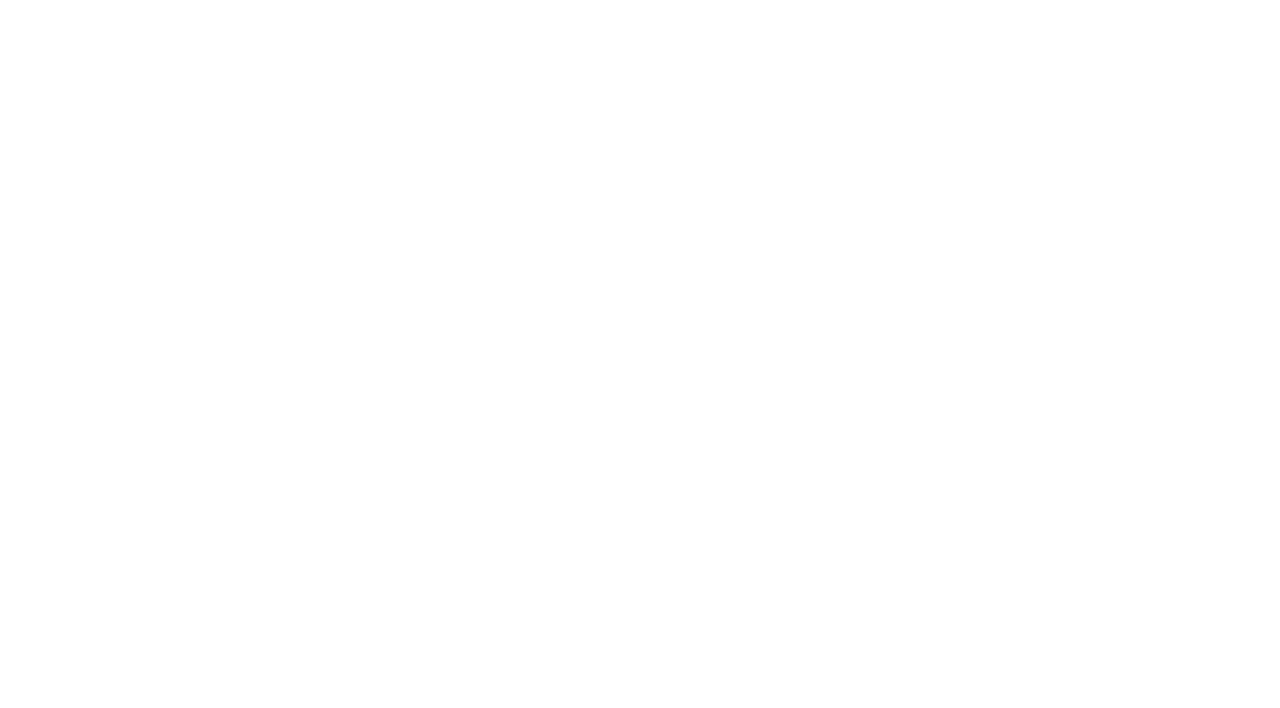
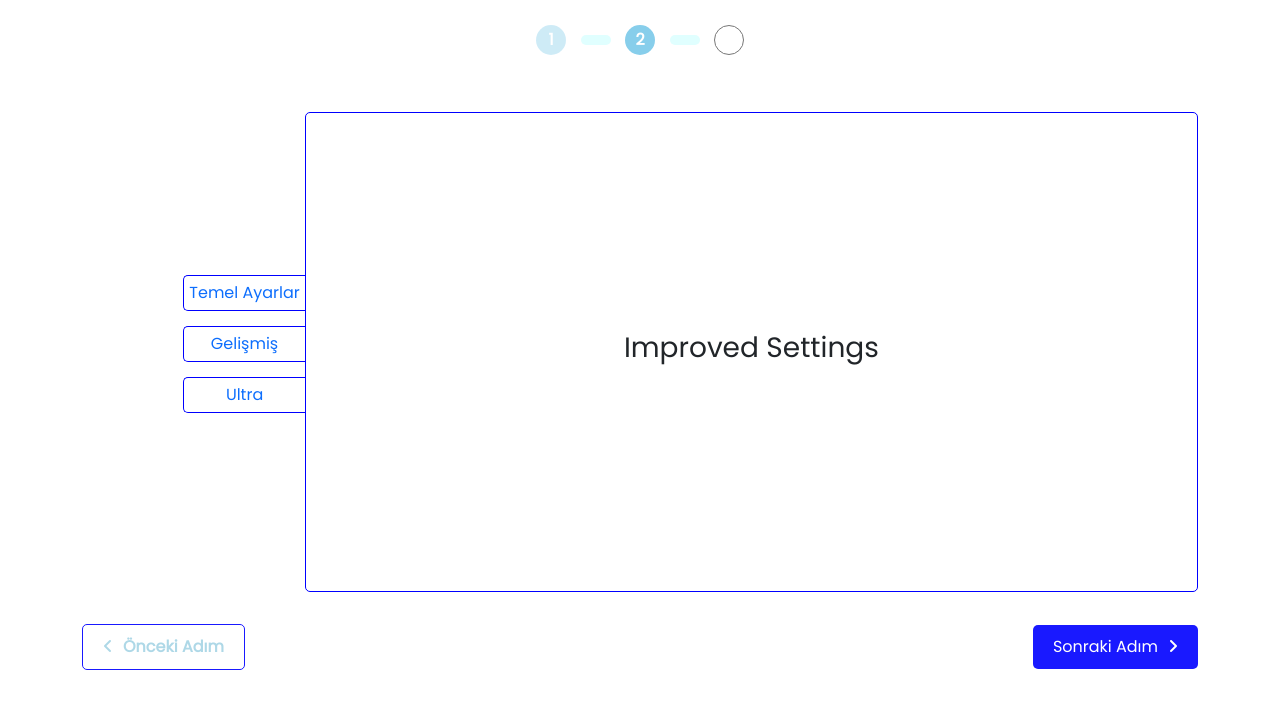
Before and after one commit to berkerkls/vue-practice, a Vue app: page /improved in a window 1280 px wide. Before the commit this address had no page. Shown: the top 708 px of the page. Built offline with nearby package versions, Linux system fonts and the light colour scheme.

Commit message:
improved and ultra settings added

```diff
--- a/package.json
+++ b/package.json
@@ -15,7 +15,8 @@
     "bootstrap-select": "^1.13.18",
     "core-js": "^3.8.3",
     "vue": "^3.2.13",
-    "vue-router": "^4.0.13"
+    "vue-router": "^4.0.13",
+    "vuelidate": "^0.7.7"
   },
   "devDependencies": {
     "@vue/cli-plugin-babel": "~5.0.0",
--- a/src/components/UserSettings.vue
+++ b/src/components/UserSettings.vue
@@ -3,9 +3,9 @@
         <div class="sidebar">
             <div class="nav-link">
                 <ul>
-                    <li><a href="#">Temel Ayarlar</a></li>
-                    <li><a href="#">Gelişmiş</a></li>
-                    <li><a href="#">Ultra</a></li>
+                    <li><router-link to="/firststep">Temel Ayarlar</router-link></li>
+                    <li><router-link to="/improved">Gelişmiş</router-link></li>
+                    <li><router-link to="/ultra">Ultra</router-link></li>
                 </ul>
             </div>
         </div>
@@ -75,7 +75,7 @@ export default {
         border-bottom-left-radius: 5px;
         background-color: #fff;
         padding: 5px;
-        border-right: none;
+        border-right: hidden;
 
     }
 
@@ -212,8 +212,16 @@ export default {
     }
 
     @media only screen and (max-width: 600px) {
-  .sidebar {
-   display: none;
+  .sidebar .nav-link ul {
+   display: flex;
+   justify-content: space-between;
+   align-items: center;
+  }
+  .sidebar .nav-link ul li  {
+    margin-right: 10px;
+    width: 150px;
+    height: 40px;
+    border: 1px solid #f5f5f5;
   }
 
   .img-circle {
--- a/src/router/index.js
+++ b/src/router/index.js
@@ -2,12 +2,24 @@ import {createRouter, createWebHistory} from "vue-router"
 import Home from "../views/Home"
 import FirstStep from "../views/FirstStep"
 import FinalPage from "../views/FinalPage"
+import UltraPage from "../views/UltraPage"
+import ImprovedPage from "../views/ImprovedPage"
 
 const routes = [
     {
         path: "/",
         name: "Home",
         component: Home
+    },
+    {
+        path: "/ultra",
+        name: "Ultra",
+        component: UltraPage
+    },
+    {
+        path: "/improved",
+        name: "Improved",
+        component: ImprovedPage
     },
     {
         path: "/firststep",
--- a/src/views/FinalPage.vue
+++ b/src/views/FinalPage.vue
@@ -18,8 +18,8 @@
                 <p>Lorem ipsum, dizgi ve baskı endüstrisinde kullanılan mıgır metinlerdir.</p>
             </div>
             <div class="button">
-                <router-link to="/">
-                    <button class="btn-final">Ana Ekrana Git<i class="fa-solid fa-angle-right"></i></button>
+                <router-link to="/" class="btn-final">
+                    Ana Ekrana Git<i class="fa-solid fa-angle-right"></i>
                 </router-link>
                 <span>6 sn. sonra yönlendirileceksiniz.</span>
             </div>
@@ -101,8 +101,9 @@
    padding: 15px;
    border-radius: 5px;
    color: #fff;
-   background-color: cornflowerblue;
-   border: 1px solid cornflowerblue;
+   background-color: #1919ff;
+   border: 1px solid #1919ff;
+   text-decoration: none;
 }
 
 .button .btn-final:hover {
@@ -112,6 +113,7 @@
 .button .btn-final i {
     margin-left: 10px;
 }
+
 
 .button span {
     color: #c6dee6;
--- /dev/null
+++ b/src/views/ImprovedPage.vue
@@ -0,0 +1,150 @@
+<template>
+    <header>
+        <div class="container-header">
+            <div class="circle passed">1</div>
+            <span></span>
+            <div class="circle selected">2</div>
+            <span></span>
+            <div class="circle"></div>
+        </div>
+    </header>
+    <div class="container">
+        <div class="sidebar">
+            <div class="nav-link">
+                <ul>
+                    <li><router-link to="/firststep">Temel Ayarlar</router-link></li>
+                    <li><router-link to="/improved">Gelişmiş</router-link></li>
+                    <li><router-link to="/ultra">Ultra</router-link></li>
+                </ul>
+            </div>
+        </div>
+
+        <div class="settings">
+            <h3>Improved Settings</h3>
+        </div>
+    </div>
+    <Buttons />
+</template>
+
+<script>
+    import Buttons from "../components/Buttons.vue"
+    export default {
+        name:"ImprovedPage",
+        components:{
+            Buttons
+        }
+    }
+</script>
+
+
+<style scoped>
+.container {
+        display: flex;
+        flex: 1;
+        margin-top: 2rem;
+    }
+
+    .sidebar {
+        flex: 1;
+        display: flex;
+        justify-content: flex-end;
+        align-items: center;
+        background-color: inherit;
+    }
+
+    .sidebar .nav-link ul {
+        list-style: none;
+        text-align: center;
+    }
+
+    .sidebar .nav-link ul li {
+        margin-bottom: 15px;
+        border: 1px solid blue;
+        border-top-left-radius: 5px;
+        border-bottom-left-radius: 5px;
+        background-color: #fff;
+        padding: 5px;
+        border-right: none;
+
+    }
+
+    .sidebar .nav-link ul li a {
+        text-decoration: none;
+    }
+
+    .settings {
+        flex: 4;
+        display: flex;
+        flex-direction: column;
+        justify-content: center;
+        align-items: center;
+        height: 60vh;
+        background-color: #fff;
+        border: 1px solid blue;
+        border-radius: 5px;
+        overflow: hidden;
+    }
+    header {
+        display: flex;
+        justify-content: center;
+        align-items: center;
+        background-color: #fff;
+        color: #fff;
+        height: 80px;
+    }
+
+.circle.selected {
+        display: flex;
+        justify-content: center;
+        align-items: center;
+        width: 30px;
+        height: 30px;
+        background-color: skyblue;
+        border-radius: 50%;
+        font-weight: bold;
+        text-align:center;
+        border: none;
+    }
+
+    .circle.passed {
+        display: flex;
+        justify-content: center;
+        align-items: center;
+        width: 30px;
+        height: 30px;
+        background-color: skyblue;
+        border-radius: 50%;
+        font-weight: bold;
+        text-align:center;
+        border: none;
+        opacity: 0.4;
+    }
+
+    .circle{
+        display: flex;
+        justify-content: center;
+        align-items: center;
+        width: 30px;
+        height: 30px;
+        background-color: #fff;
+        border-radius: 50%;
+        border: 1px solid #777;
+        font-weight: bold;
+        text-align:center
+    }
+    .container-header {
+        display: flex;
+        width: 208px;
+        justify-content: space-between;
+        align-items: center;
+    }
+
+    .container-header span {
+        width: 30px;
+        height: 10px;
+        background-color: lightcyan;
+        border-radius: 5px;
+
+    }
+
+</style>
--- /dev/null
+++ b/src/views/UltraPage.vue
@@ -0,0 +1,151 @@
+<template>
+    <header>
+        <div class="container-header">
+            <div class="circle passed">1</div>
+            <span></span>
+            <div class="circle selected">2</div>
+            <span></span>
+            <div class="circle"></div>
+        </div>
+    </header>
+    <div class="container">
+        <div class="sidebar">
+            <div class="nav-link">
+                <ul>
+                    <li><router-link to="/firststep">Temel Ayarlar</router-link></li>
+                    <li><router-link to="/improved">Gelişmiş</router-link></li>
+                    <li><router-link to="/ultra">Ultra</router-link></li>
+                </ul>
+            </div>
+        </div>
+
+        <div class="settings">
+            <h3>Ultra Settings</h3>
+        </div>
+    </div>
+    <Buttons />
+</template>
+
+<script>
+import Buttons from "../components/Buttons.vue"
+
+export default {
+    name:"UltraPage",
+    components: {
+        Buttons
+    }
+}
+</script>
+
+<style scoped>
+    .container {
+        display: flex;
+        flex: 1;
+        margin-top: 2rem;
+    }
+
+    .sidebar {
+        flex: 1;
+        display: flex;
+        justify-content: flex-end;
+        align-items: center;
+        background-color: inherit;
+    }
+
+    .sidebar .nav-link ul {
+        list-style: none;
+        text-align: center;
+    }
+
+    .sidebar .nav-link ul li {
+        margin-bottom: 15px;
+        border: 1px solid blue;
+        border-top-left-radius: 5px;
+        border-bottom-left-radius: 5px;
+        background-color: #fff;
+        padding: 5px;
+        border-right: none;
+
+    }
+
+    .sidebar .nav-link ul li a {
+        text-decoration: none;
+    }
+
+    .settings {
+        flex: 4;
+        display: flex;
+        flex-direction: column;
+        justify-content: center;
+        align-items: center;
+        height: 60vh;
+        background-color: #fff;
+        border: 1px solid blue;
+        border-radius: 5px;
+        overflow: hidden;
+    }
+
+    header {
+        display: flex;
+        justify-content: center;
+        align-items: center;
+        background-color: #fff;
+        color: #fff;
+        height: 80px;
+    }
+
+.circle.selected {
+        display: flex;
+        justify-content: center;
+        align-items: center;
+        width: 30px;
+        height: 30px;
+        background-color: skyblue;
+        border-radius: 50%;
+        font-weight: bold;
+        text-align:center;
+        border: none;
+    }
+
+    .circle.passed {
+        display: flex;
+        justify-content: center;
+        align-items: center;
+        width: 30px;
+        height: 30px;
+        background-color: skyblue;
+        border-radius: 50%;
+        font-weight: bold;
+        text-align:center;
+        border: none;
+        opacity: 0.4;
+    }
+
+    .circle{
+        display: flex;
+        justify-content: center;
+        align-items: center;
+        width: 30px;
+        height: 30px;
+        background-color: #fff;
+        border-radius: 50%;
+        border: 1px solid #777;
+        font-weight: bold;
+        text-align:center
+    }
+    .container-header {
+        display: flex;
+        width: 208px;
+        justify-content: space-between;
+        align-items: center;
+    }
+
+    .container-header span {
+        width: 30px;
+        height: 10px;
+        background-color: lightcyan;
+        border-radius: 5px;
+
+    }
+
+</style>
```
Also changed, not shown: 1 other file (tests, documents, lock files or other folders).
